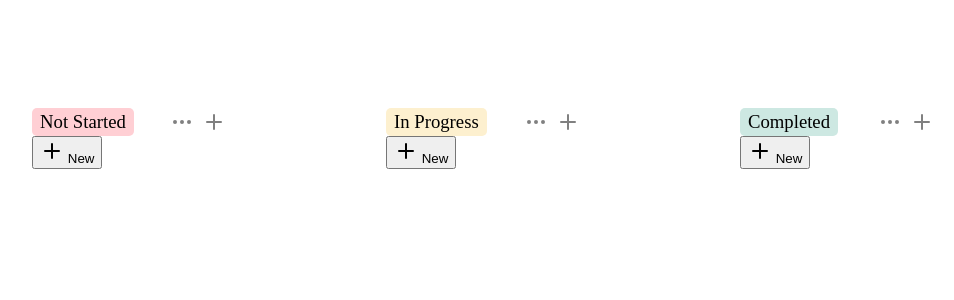
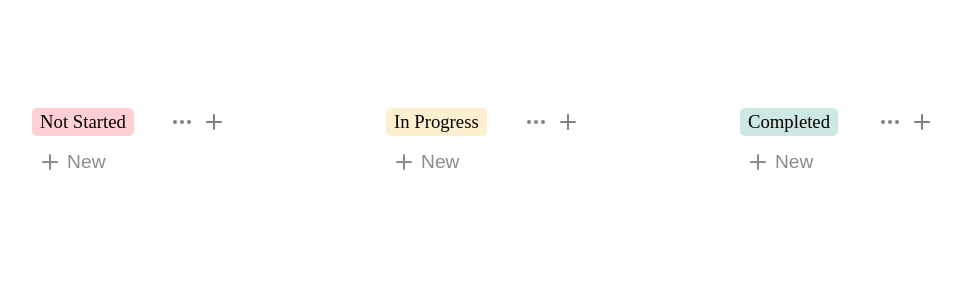
Before and after one commit to Keegan-20/airtribe-frontend-assesment, a React (Vite) app: page / in a window 1280 px wide. Shown: the top 300 px of the page, without its empty margins (157-1111 px from the left). Built offline with nearby package versions, Linux system fonts and the light colour scheme.

Commit message:
ft: Add Task Modal

```diff
--- a/src/App.jsx
+++ b/src/App.jsx
@@ -2,35 +2,33 @@ import "./App.css";
 import { useState, useEffect } from "react";
 import TaskColumn from "./components/TaskColumn/TaskColumn";
 import TaskModal from "./components/TaskModal/TaskModal";
+import { useModal } from "./Custom Hook/useModal";
 import { loadTasksFromStorage, saveTasksToStorage } from "./utils";
 
 function App() {
-  const [isModalOpen, setIsModalOpen] = useState(false);
   const [currentStatus, setCurrentStatus] = useState("");
+  const { isModalOpen, openModal, closeModal } = useModal();
   const [allTasks, setAllTasks] = useState(loadTasksFromStorage());
 
   useEffect(() => {
     saveTasksToStorage(allTasks);
   }, [allTasks]);
 
-  // Function to handle adding a task under a specific status
+  //opening and closing of modal
   const handleAddTask = (status) => {
     setCurrentStatus(status);
-    setIsModalOpen(true); // Open the modal to add a new task
+    openModal();
   };
 
   const handleSaveTask = (task) => {
     setAllTasks((prevTasks) => [...prevTasks, { ...task, status: currentStatus }]);
-    setIsModalOpen(false);
+    closeModal();
   };
 
-  const handleCloseModal = () => {
-    setIsModalOpen(false);
-  };
 
   return (
     <div className="app">
-      {isModalOpen && <TaskModal onSave={handleSaveTask}  onClose={handleCloseModal}/>}
+      {isModalOpen && <TaskModal onSave={handleSaveTask}  onClose={closeModal}/>}
       <main className="app_main">
         <TaskColumn
           taskColumnTitle="Not Started"
--- /dev/null
+++ b/src/Custom Hook/useModal.jsx
@@ -0,0 +1,14 @@
+import { useState } from "react";
+
+export const useModal = () => {
+  const [isModalOpen, setIsModalOpen] = useState(false);
+
+  const openModal = () => setIsModalOpen(true);
+  const closeModal = () => setIsModalOpen(false);
+
+  return {
+    isModalOpen,
+    openModal,
+    closeModal,
+  };
+};
--- a/src/components/TaskCard/TaskCard.css
+++ b/src/components/TaskCard/TaskCard.css
@@ -3,9 +3,9 @@
     min-height:50px;
     border:1px solid #dcdcdc;
     border-radius:8px;
-    padding:1rem;
+    padding:0.5rem 1rem;
     margin:1rem 0;
-
+    box-shadow: 0 2px 4px rgba(0, 0, 0, 0.1);
 }
 
 .task_text{
@@ -13,9 +13,3 @@
     font-weight:600;
     margin-bottom:1rem;
 }
-
-.task_card_bottom_line{
-    display:flex;
-    align-items:center;
-    justify-content:space-between;
-}
--- a/src/components/TaskColumn/TaskColumn.css
+++ b/src/components/TaskColumn/TaskColumn.css
@@ -24,3 +24,25 @@
     color: grey;
     font-weight: 600;
 }
+
+.new_task_button {
+    background-color: transparent;
+    font-size: 1.2rem;
+    border: none;
+    outline: none;
+    color: rgb(139, 139, 139);
+    display: flex;
+    cursor: pointer;
+    margin-top: 0.8rem;
+    align-items: center;
+    gap: 5px;
+}
+
+.new_task_button:hover{
+ color: rgb(83, 81, 81);
+}
+
+
+.new_task_button svg {
+    font-size: 1.2rem;
+}
--- a/src/components/TaskModal/TaskModal.jsx
+++ b/src/components/TaskModal/TaskModal.jsx
@@ -48,6 +48,7 @@ const TaskModal = ({ onSave,onClose }) => {
           placeholder="Enter your Task"
           autoComplete="off"
           onChange={handleChange}
+          required
         />
          <textarea
           name="description"
```
